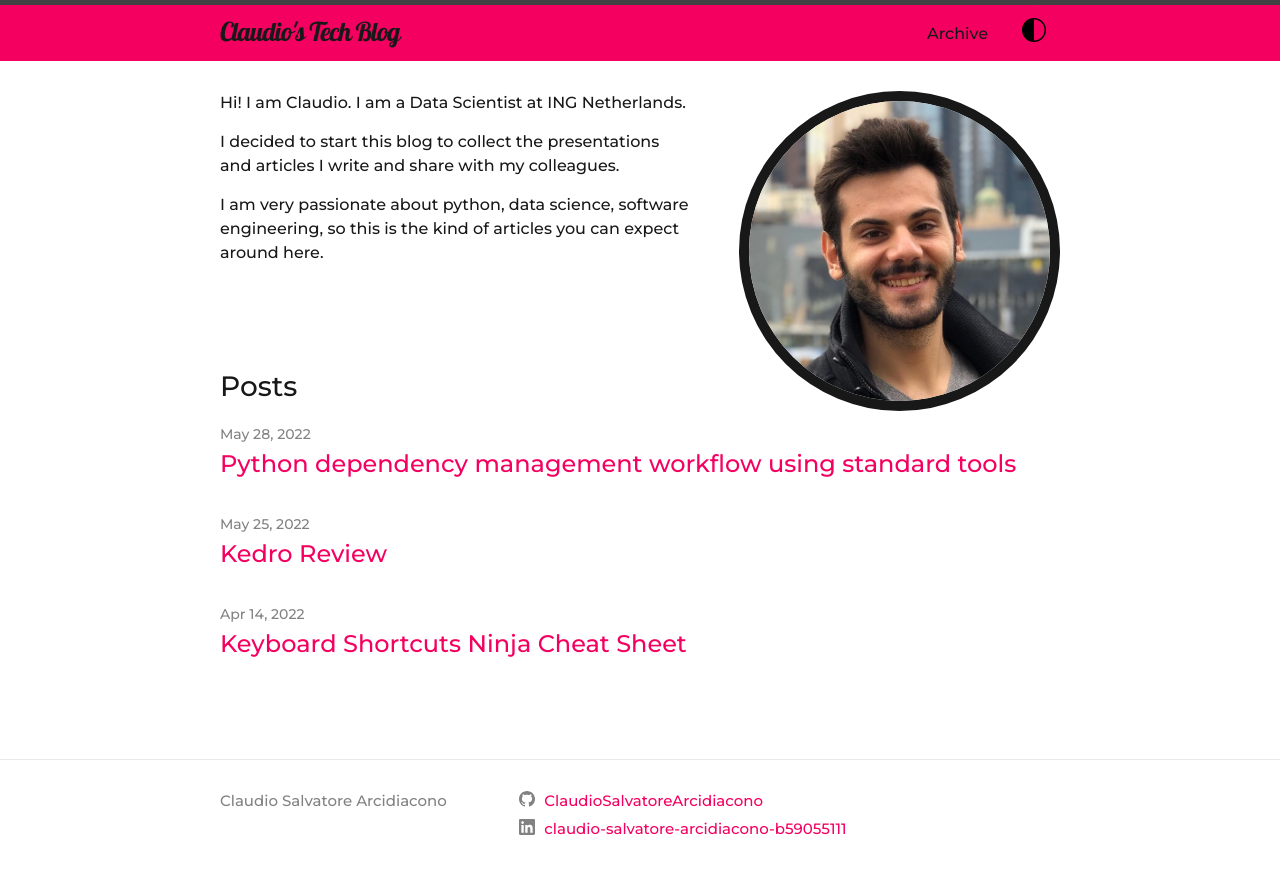
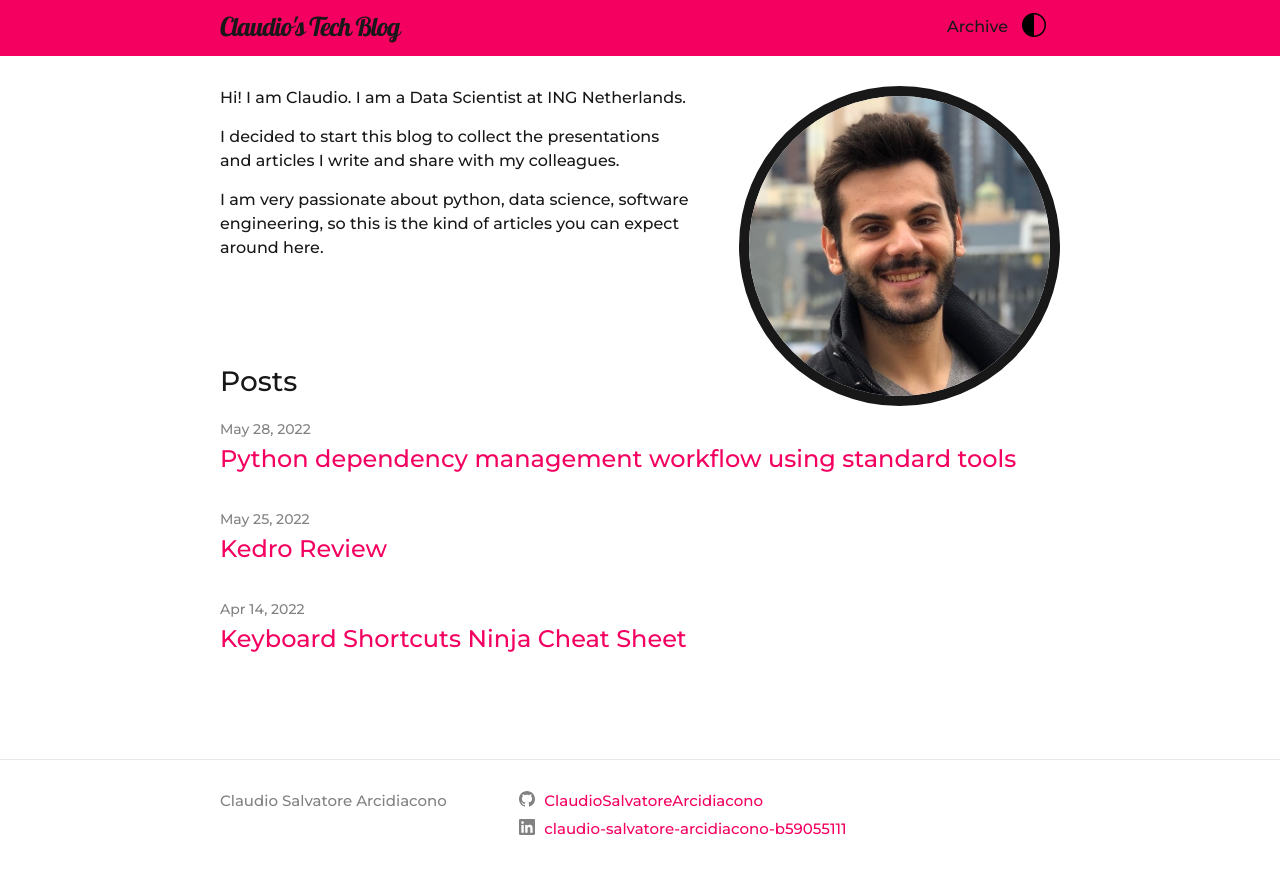
Before and after one commit to ClaudioSalvatoreArcidiacono/blog, a Jekyll site: the page built from index.md, in a window 1280 px wide. Shown: the top 874 px of the page. Built offline with Jekyll 4.4.1, drawn with Linux system fonts in a browser that asks for light colours; nearby versions of some CDN libraries.

Commit message:
Fix position of theme switching button

```diff
--- a/_includes/header.html
+++ b/_includes/header.html
@@ -1,6 +1,7 @@
 <header class="site-header" role="banner">
 
-  <div class="wrapper">
+    <div class="wrapper">
+    <button class="switch-theme-button" onclick="switch_theme()"><i class="bi bi-circle-half"></i></button>
     {%- assign default_paths = site.pages | map: "path" -%}
     {%- assign page_paths = site.header_pages | default: default_paths -%}
     <a class="site-title" rel="author" href="{{ "/" | relative_url }}">{{ site.title | escape }}</a>
@@ -21,9 +22,8 @@
             <a class="page-link" href="{{ my_page.url | relative_url }}">{{ my_page.title | escape }}</a>
             {%- endif -%}
             {%- endfor -%}
-            <button class="switch-theme-button" onclick="switch_theme()"><i class="bi bi-circle-half"></i></button>
         </div>
-      </nav>
+    </nav>
     {%- endif -%}
   </div>
 </header>
--- a/_sass/theme/_base.scss
+++ b/_sass/theme/_base.scss
@@ -368,31 +368,7 @@ kbd {
     bottom: 5px;
 }
 
-/* Style buttons */
-.switch-theme-button {
-    @include theme() {
-        background-color: theme-get('brand-color');
-    }
 
-    /* Blue background */
-    border: none;
-    /* Remove borders */
-    color: black;
-    /* White text */
-    padding: 12px 14px;
-    /* Some padding */
-    font-size: 24px;
-    /* Set a font size */
-    cursor: pointer;
-    border-radius: 50%;
-
-    /* Mouse pointer on hover */
-    &:hover {
-        @include theme() {
-            background-color: theme-get('brand-color-light');
-        }
-    }
-}
 
 #share-buttons {
     display: inline-block;
--- a/_sass/theme/_layout.scss
+++ b/_sass/theme/_layout.scss
@@ -2,8 +2,6 @@
  * Site header
  */
 .site-header {
-    border-top: 5px solid $grey-color-dark;
-    // border-bottom: 1px solid $grey-color-light;
     min-height: $spacing-unit * 1.865;
     background-color: $brand-color;
     // Positioning context for the mobile navigation icon
@@ -48,8 +46,10 @@
         position: absolute;
         top: 9px;
         right: $spacing-unit / 2;
-        background-color: $background-color;
-        border: 1px solid $grey-color-light;
+        @include theme() {
+            background-color: theme-get('brand-color');
+        }
+        border: 1px solid #181818;
         border-radius: 5px;
         text-align: right;
 
@@ -89,12 +89,46 @@
         .page-link {
             display: block;
             padding: 5px 10px;
-
+            color: #181818;
             &:not(:last-child) {
                 margin-right: 0;
             }
 
             margin-left: 20px;
+        }
+    }
+}
+
+/* Style buttons */
+.switch-theme-button {
+
+    float: right;
+
+    @include theme() {
+        background-color: theme-get('brand-color');
+    }
+
+    /* Blue background */
+    border: none;
+    /* Remove borders */
+    color: black;
+    /* White text */
+    padding: 12px 14px;
+    /* Some padding */
+    font-size: 24px;
+    /* Set a font size */
+    cursor: pointer;
+    border-radius: 50%;
+    @include media-query($on-palm) {
+        position: absolute;
+        top: 12px;
+        right: 70px;
+        padding: 3px 5px;
+    }
+    /* Mouse pointer on hover */
+    &:hover {
+        @include theme() {
+            background-color: theme-get('brand-color-light');
         }
     }
 }
```
